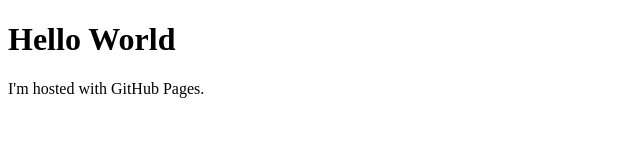
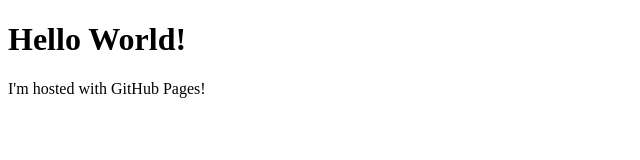
Before and after one commit to simaryusuf/simaryusuf.github.io, a plain HTML site: page index.html in a window 1280 px wide. Shown: the full height of the page, 0-640 px from the left. Drawn offline with Linux system fonts and the light colour scheme.

Commit message:
Update index.html

```diff
--- a/index.html
+++ b/index.html
@@ -1,7 +1,11 @@
 <!DOCTYPE html>
-<html>
-<body>
-<h1>Hello World</h1>
-<p>I'm hosted with GitHub Pages.</p>
-</body>
-</html>
+  <html>
+    <body>
+      <h1>
+        Hello World!
+      </h1>
+      <p>
+        I'm hosted with GitHub Pages!
+      </p>
+    </body>
+  </html>
```
